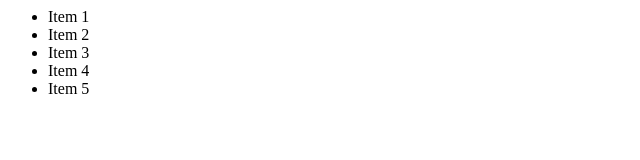
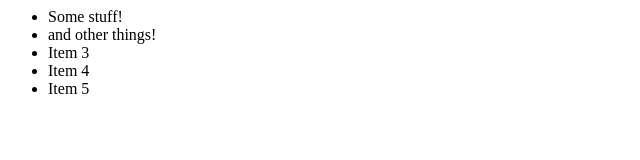
Before and after one commit to nickubed/NewThing, a plain HTML site: page index.html in a window 1280 px wide. Shown: the whole page, without its empty margins (0-640 px from the left). Drawn offline with Linux system fonts and the light colour scheme.

Commit message:
Updated list items

```diff
--- a/index.html
+++ b/index.html
@@ -2,8 +2,8 @@
 	<body>
 		<div>
 			<ul>
-				<li>Item 1</li>
-				<li>Item 2</li>
+				<li>Some stuff!</li>
+				<li>and other things!</li>
 				<li>Item 3</li>
 				<li>Item 4</li>
 				<li>Item 5</li>
```
